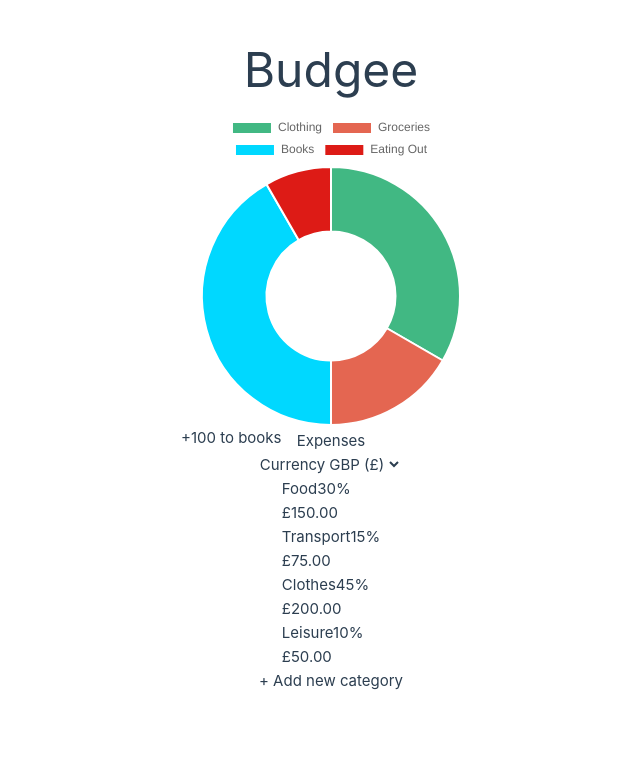
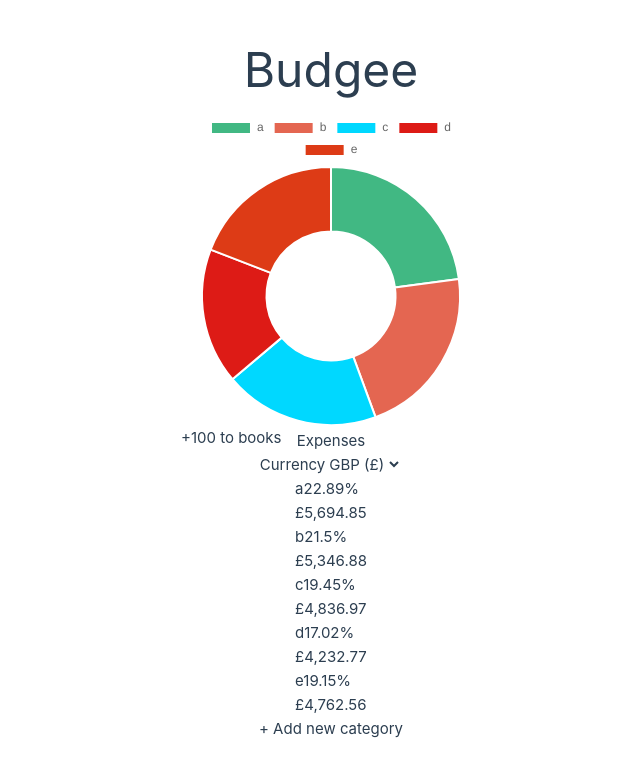
Before and after one commit to ossidion/budgee-nc-fe, a Vue app: page /expenses in a window 1280 px wide. Shown: the top 776 px of the page, without its empty margins (309-949 px from the left). Built offline with nearby package versions, Linux system fonts and the light colour scheme.

Commit message:
add pinia global state, add getter functions for categories to pinia store

```diff
--- a/src/components/Body.vue
+++ b/src/components/Body.vue
@@ -1,19 +1,39 @@
 <script setup>
 import PieChart from './PieChart.vue';
-import { defineStore } from 'pinia'
-import { generateStore } from './assets/stores/currentBudgetData';
+
+import { useStore } from './assets/stores/currentBudgetData';
 import { generateCategoryData, generateExpenseData } from '@/utils/testData';
 
 let categoryData = []
-let budgetData = undefined
+let budgetStore = useStore()
+
+
+
 generateCategoryData(5)
-.then((res)=> {
-    categoryData = res
-    return generateExpenseData(categoryData, 500)
-})
-.then((expensesData)=>{
-    budgetData = generateStore({categoryData, expensesData})()
-})
+    .then((res) => {
+        categoryData = res
+        return generateExpenseData(categoryData, 500)
+    })
+    .then((expensesData) => {
+        const category_ids = categoryData.map((cat) => cat.category_id)
+        categoryData.forEach((cat) => cat.expenses = [])
+
+        for (let expense of expensesData) {
+            const index = category_ids.indexOf(expense.category_id)
+            if (index === -1) {
+                return Promise.reject()
+            }
+            categoryData[index].expenses.push(expense)
+        }
+        budgetStore.$patch({categories:categoryData})
+    })
+    .then(() => {
+
+        console.log(budgetStore.getCategories)
+    })
+    .catch((err) => {
+        console.log(err)
+    })
 
 
 
@@ -27,12 +47,11 @@ generateCategoryData(5)
 </template>
 
 <style scoped>
-#bodyDiv{
+#bodyDiv {
     display: flex;
     align-items: center;
     flex-direction: column;
 
 
 }
-
 </style>
--- a/src/components/Expenses.vue
+++ b/src/components/Expenses.vue
@@ -1,13 +1,24 @@
 <script setup>
 import { ref, computed } from 'vue'
 import CategoryList from './CategoryList.vue'
+import { useStore } from './assets/stores/currentBudgetData'
 
-const categories = ref([
-  { name: 'Food', amount: 150, percentage: 30 },
-  { name: 'Transport', amount: 75, percentage: 15 },
-  { name: 'Clothes', amount: 200, percentage: 45 },
-  { name: 'Leisure', amount: 50, percentage: 10 },
-])
+let budgetStore = useStore()
+
+console.log(budgetStore.getCategories,"<<expenses")
+
+
+console.log(budgetStore.getCatNames,"<<")
+console.log(budgetStore.getCatAmounts,"<<")
+// const categories = ref([
+//   { name: 'Food', amount: 150, percentage: 30 },
+//   { name: 'Transport', amount: 75, percentage: 15 },
+//   { name: 'Clothes', amount: 200, percentage: 45 },
+//   { name: 'Leisure', amount: 50, percentage: 10 },
+// ])
+
+
+const categories = budgetStore.getCategories
 
 const selectedCurrency = ref('GBP')
 const newCategoryName = ref('')
--- a/src/components/PieChart.vue
+++ b/src/components/PieChart.vue
@@ -2,22 +2,22 @@
 
 import { ref, toRaw } from 'vue';
 import PieChartComponent from './PieChartComponent.vue';
+import { useStore } from './assets/stores/currentBudgetData';
+
+let budgetStore = useStore()
 
 
 
-const chartData = ref({labels: ['Clothing', 'Groceries', 'Books', 'Eating Out'],
-    datasets: [
-      {
-        backgroundColor: ['#41B883', '#E46651', '#00D8FF', '#DD1B16'],
-        data: [40, 20, 50, 10]
-      }
-    ]})
+const categoryData = budgetStore.getCategories
+
+
+
 
 
 function incrementCount() {
   const newChartData = structuredClone(toRaw(chartData.value))
 
-        newChartData.datasets[0].data[0]+=100
+  newChartData.datasets[0].data[0] += 100
 
   chartData.value = newChartData
 
@@ -29,21 +29,21 @@ const chartData = ref({labels: ['Clothing', 'Groceries', 'Books', 'Eating Out'],
 <template>
 
   <div id="pieChartDiv">
-<PieChartComponent :chartData="chartData"/>
+    <PieChartComponent :chartData="budgetStore.getCatPieData" />
     <button @click="incrementCount">+100 to books</button>
   </div>
 
 </template>
 
 <style scoped>
-#pieChartDiv{
+#pieChartDiv {
   height: 40vh;
   border: solid white;
 
 
 }
 
-#pieChart{
+#pieChart {
   width: 100%;
 }
 </style>
--- a/src/components/assets/stores/currentBudgetData.js
+++ b/src/components/assets/stores/currentBudgetData.js
@@ -1,18 +1,88 @@
-import { defineStore } from 'pinia'
+import { defineStore } from "pinia";
 
+export const setCategories = () => {
+  const category_ids = categoryData.map((cat) => cat.category_id);
+  categoryData.forEach((cat) => (cat.expenses = []));
 
-export const generateStore = (data) => {
-  console.log(data, "data")
-  return defineStore('budgetData', {
+  for (let expense of expensesData) {
+    const index = category_ids.indexOf(expense.category_id);
+    if (index === -1) {
+      return Promise.reject();
+    }
+    categoryData[index].expenses.push(expense);
+  }
+};
+
+export const useStore = defineStore("budgetData", {
   state: () => {
-      return { count: 0 }
+    return { categories: [] };
   },
   // could also be defined as
   //  state: () => ({ count: 0 })
+
   actions: {
-      increment() {
-        this.count++
+    addExpense() {
+      console.log("placeholder");
     },
   },
-  })
+  getters: {
+    getCategories: (state) => {
+      const newCategories = state.categories.map((cat) => {
+        const newCat = { ...cat };
+        newCat.amount =
+          Math.round(
+            100 *
+              newCat.expenses.reduce((acc, curr) => {
+                return acc + curr.amount;
+              }, 0)
+          ) / 100;
+        delete newCat.expenses;
+        return newCat;
+      });
+      const totalSpend = newCategories.reduce(
+        (acc, curr) => acc + curr.amount,
+        0
+      );
+      newCategories.forEach(
+        (cat) =>
+          (cat.percentage = Math.round((cat.amount / totalSpend) * 10000) / 100)
+      );
+      return newCategories;
+    },
+    getCatNames: (state) => {
+      return (state.categories.map((cat) => {
+        return cat.name;
+      }));
+    },
+    getCatAmounts: (state) => {
+      return (state.categories.map((cat) => {
+        return  Math.round(
+          100 *
+            cat.expenses.reduce((acc, curr) => {
+              return acc + curr.amount;
+            }, 0)
+        ) / 100;
+      }));
+    },
+    getCatPieData: (state)=>{
+      return {
+        labels: (state.categories.map((cat) => {
+          return cat.name;
+        })),
+        datasets: [
+          {
+            backgroundColor: ['#41B883', '#E46651', '#00D8FF', '#DD1B16', '#DD3B16'],
+            data: (state.categories.map((cat) => {
+              return  Math.round(
+                100 *
+                  cat.expenses.reduce((acc, curr) => {
+                    return acc + curr.amount;
+                  }, 0)
+              ) / 100;
+            }))
           }
+        ]
+      }
+    }
+  },
+});
--- a/src/utils/testData.js
+++ b/src/utils/testData.js
@@ -39,7 +39,7 @@ export function generateCategoryData (no_categories){
 
 export function generateExpenseData(categoryData,no_expenses){
     const expenseData = []
-    const cat_ids = categoryData.map((cat)=>cat.id)
+    const cat_ids = categoryData.map((cat)=>cat.category_id)
 
 
     for (let i = 0; i < no_expenses; i++){
```
Lines whose indentation alone changed are shown as unchanged.
